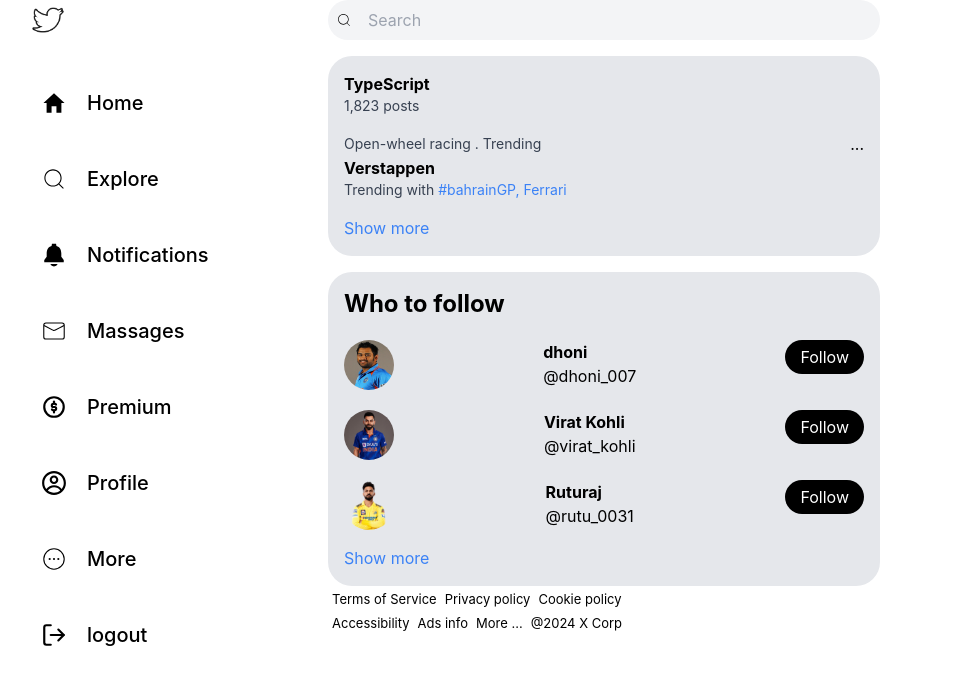
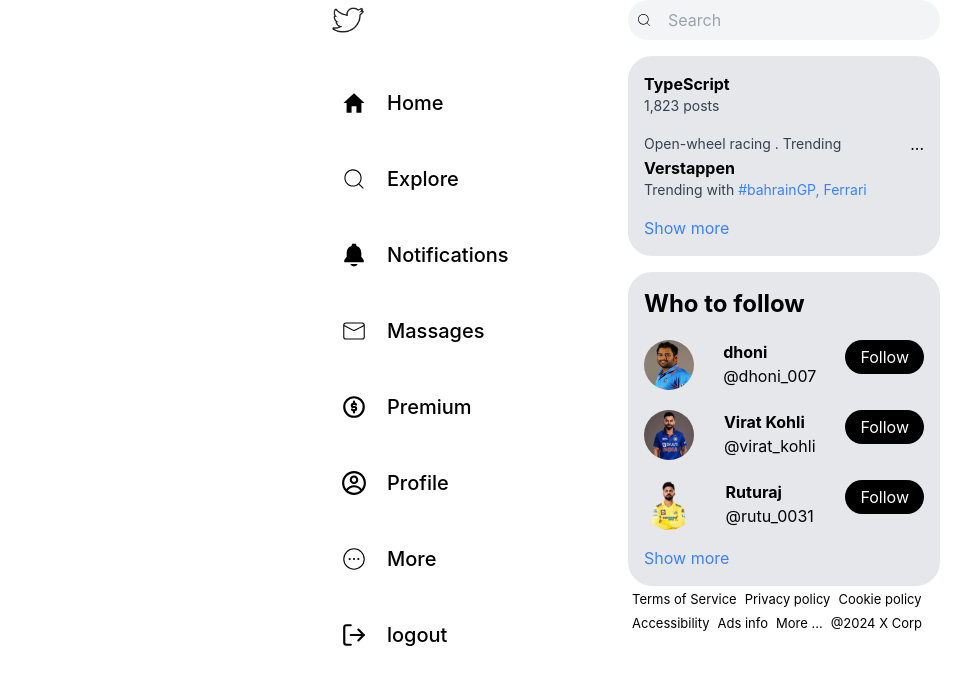
Before and after one commit to Harnillathiya/twitter, a React (Create React App) app: page / in a window 1280 px wide. Shown: the top 684 px of the page, without its empty margins (36-1007 px from the left). Built offline with nearby package versions, Linux system fonts and the light colour scheme.

Commit message:
new changese

```diff
--- a/src/layout/MainLayout.js
+++ b/src/layout/MainLayout.js
@@ -9,7 +9,7 @@ import Container from '@mui/material/Container';
 
 const MainLayout = () => {
     return (
-        <Container maxWidth="lg">
+         <Container maxWidth="sm">
         <div className='main-layout'>
             <Leftsidebar/>
             <Outlet/>
```
